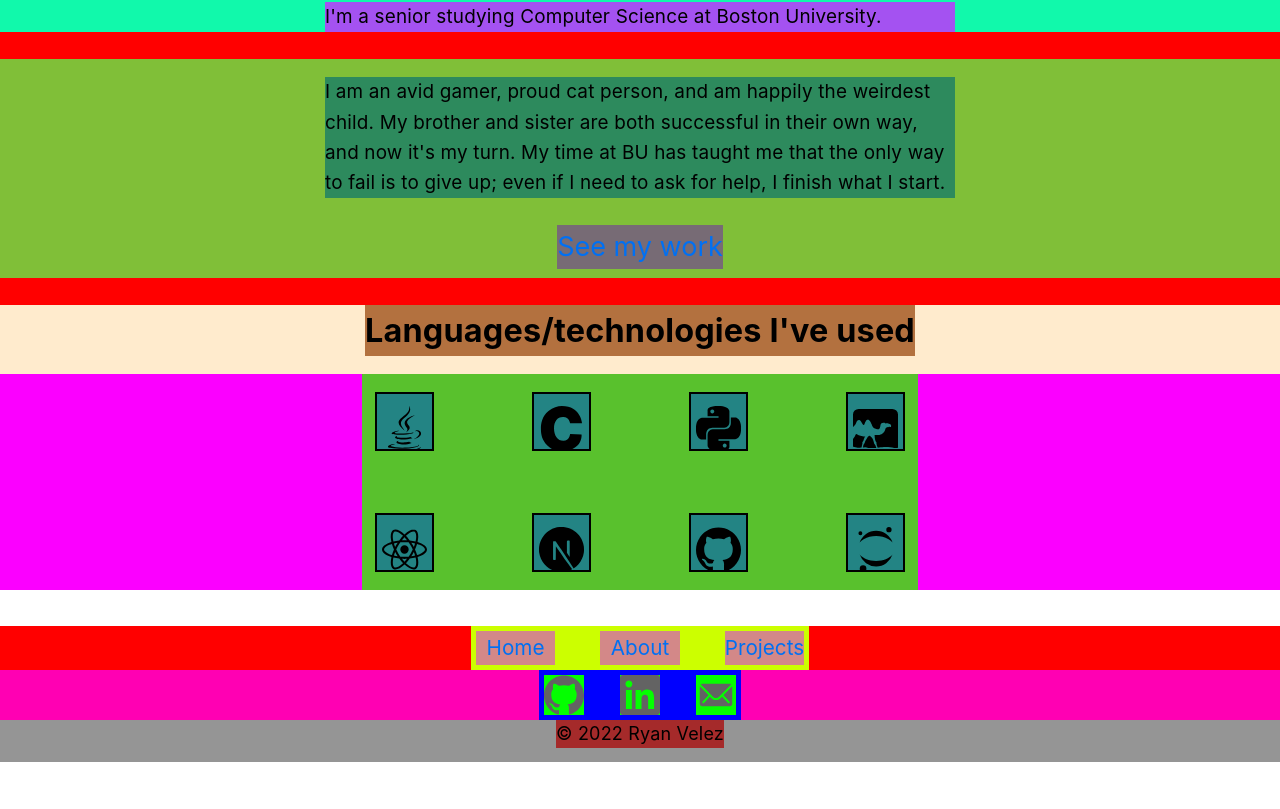
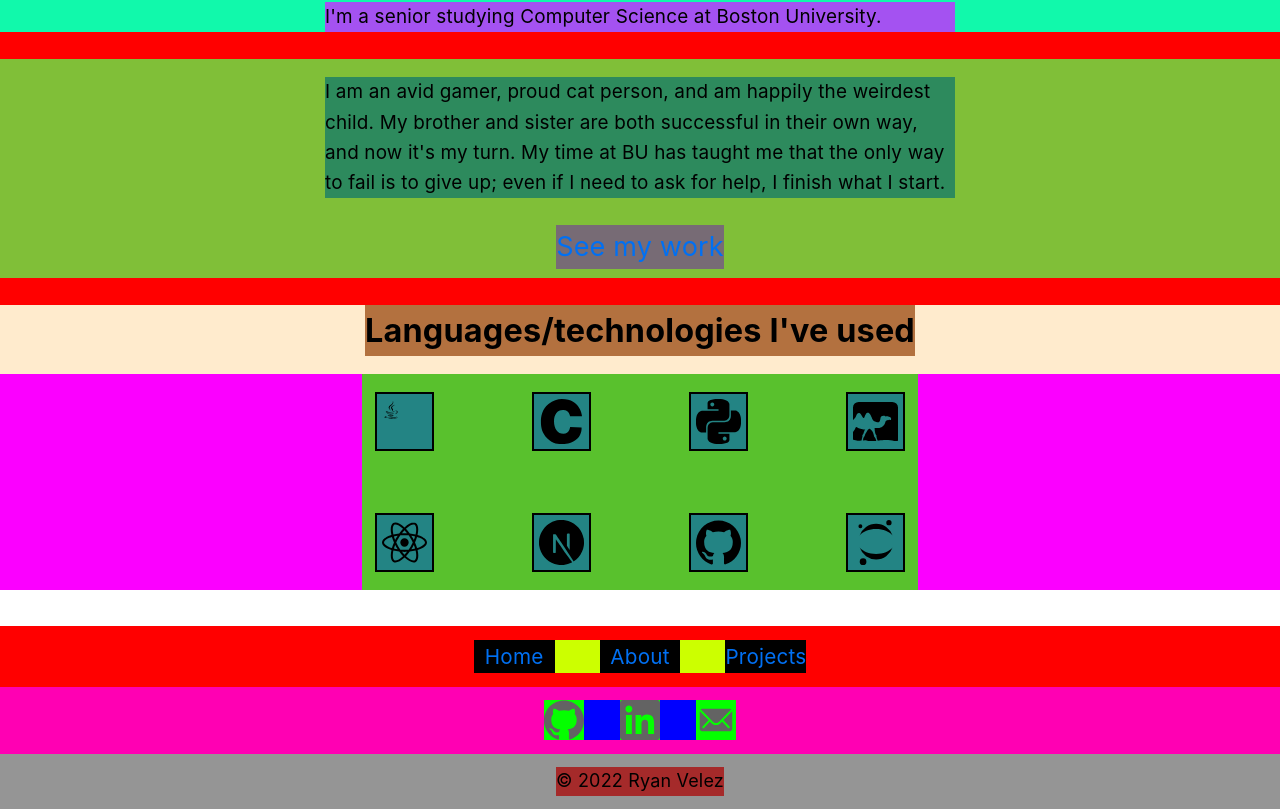
Before and after one commit to ryanv249/ryanv249.me, a Next.js app: page /about in a window 1280 px wide. Shown: the part 225-1034 px from the top of the page. Before the commit the page ends 987 px from the top, so only its background shows below. Built offline with nearby package versions, Linux system fonts and the light colour scheme.

Commit message:
updated navmenu and footer styling. fixed sizing issue with abouticons, moved letter-spacing definition to global, from textContainer.

```diff
--- a/components/layout.module.css
+++ b/components/layout.module.css
@@ -189,7 +189,6 @@
     grid-template-columns: repeat(4, 1fr);
     gap: 2rem 4rem;
     padding: 5px 0px 5px 0px;
-    font-size: 45px;
 }
 
 /* swap grid to mobile format */
--- a/styles/global.css
+++ b/styles/global.css
@@ -8,6 +8,7 @@ body {
         Cantarell, Fira Sans, Droid Sans, Helvetica Neue, sans-serif;
     line-height: 1.6;
     font-size: 18px;
+    letter-spacing: 0.01rem;
 }
 
 * {
--- a/styles/utils.module.css
+++ b/styles/utils.module.css
@@ -55,11 +55,11 @@
 
 /*
     generic styles     ~~~~~~~~~~~~~~~~~~~~~~~~~~~~~~~~~~~~~~~~~~~~~~~~~~~~~~~~~~~~~~~~~~~~~~~~~~~~~~~~~~~
+    separate for organization and if I decide specific styling is necessary
 */
 .textContainer{
     display: flex;
     justify-content: center;
-    letter-spacing: 0.01em;
 }
 
 .linkContainer{
@@ -145,12 +145,15 @@
 .menuContainer{
     background-color: rgb(187, 187, 187);
     display: none;
+    margin: 0rem 0rem 5rem 0rem;
 }
 
 .menuButton{
     background-color: orange;
     width: fit-content;
     height: 55px;
+    margin: 2rem 1rem 1rem 1.5rem;
+    border-radius: 0px;
 }
 
 .menuContentBox{
@@ -159,11 +162,17 @@
 
 .menuContent{
     background-color: green;
+    margin: 1rem;
 }
 
 .menuLink{
     background-color: rgb(21, 255, 0);
+    margin: 0.5rem 0rem 0.5rem 0rem;
+}
 
+.menuLink a{
+    background-color: black;
+    font-size: 1.9rem;
 }
 
 
@@ -180,7 +189,7 @@
 
 .footContainer p {
     background-color: brown;
-    margin: 0rem 0rem 0.75rem 0rem;
+    margin: 0.75rem 0rem 0.75rem 0rem;
 }
 
 .footPagesBox{
@@ -193,7 +202,7 @@
     background-color: rgb(204, 255, 0);
     display: grid;
     grid-template-columns: repeat(3, 1fr);
-    padding: 5px;
+    margin: 0.75rem 0rem 0.75rem 0rem;
     gap: 2.5rem;
 }
 
@@ -206,7 +215,7 @@
 
 .footLink{
     /* background-color: inherit; */
-    background-color: rgb(211, 136, 136);
+    background-color: rgb(0, 0, 0);
     text-align: center;
     font-size: 1.15rem;
 }
@@ -222,7 +231,7 @@
     display: grid;
     grid-template-columns: repeat(3, auto);
     gap: 2rem;
-    padding: 5px;
+    margin: 0.75rem 0rem 0.75rem 0rem;
 }
 
 .footContact a{
```
